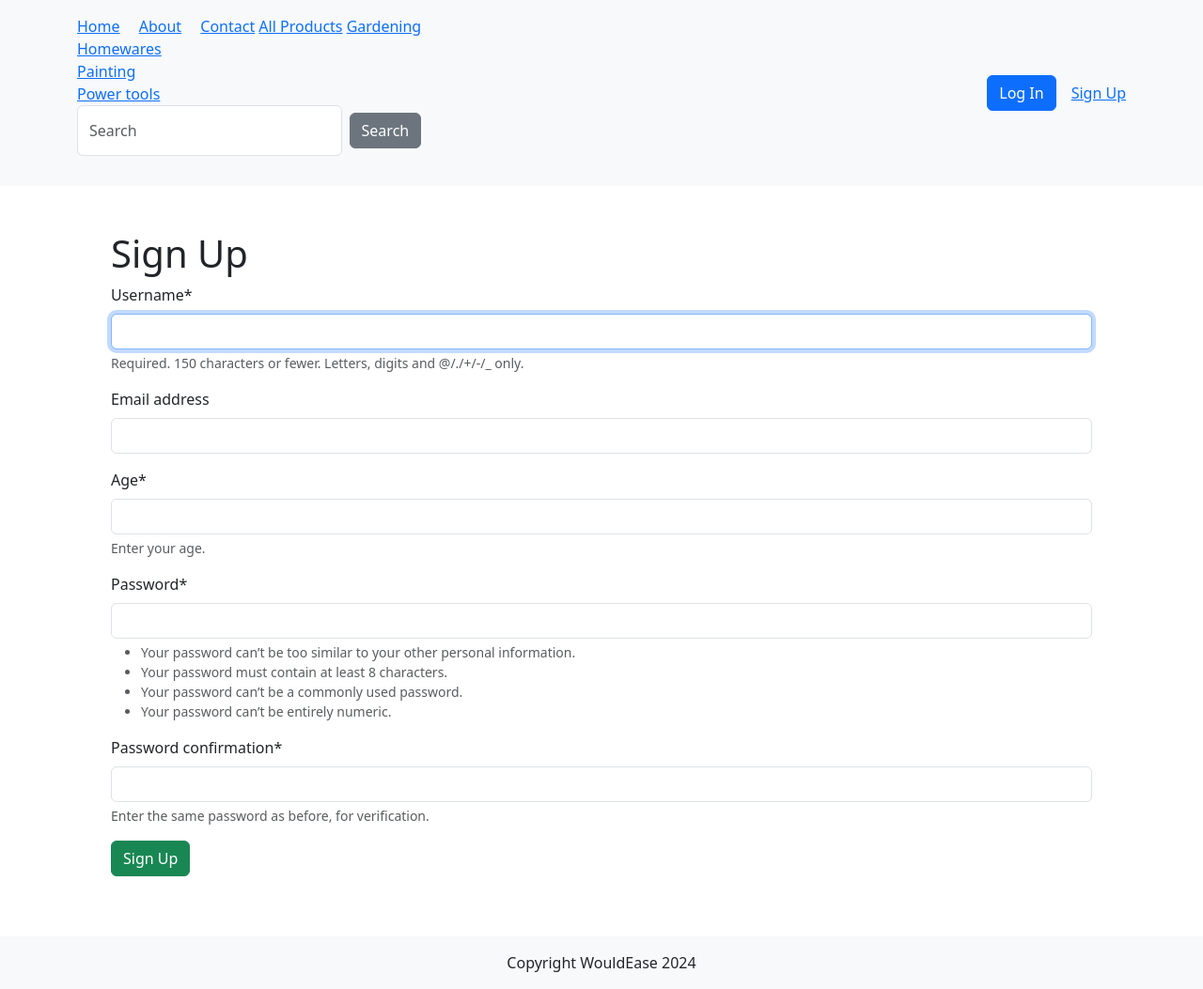
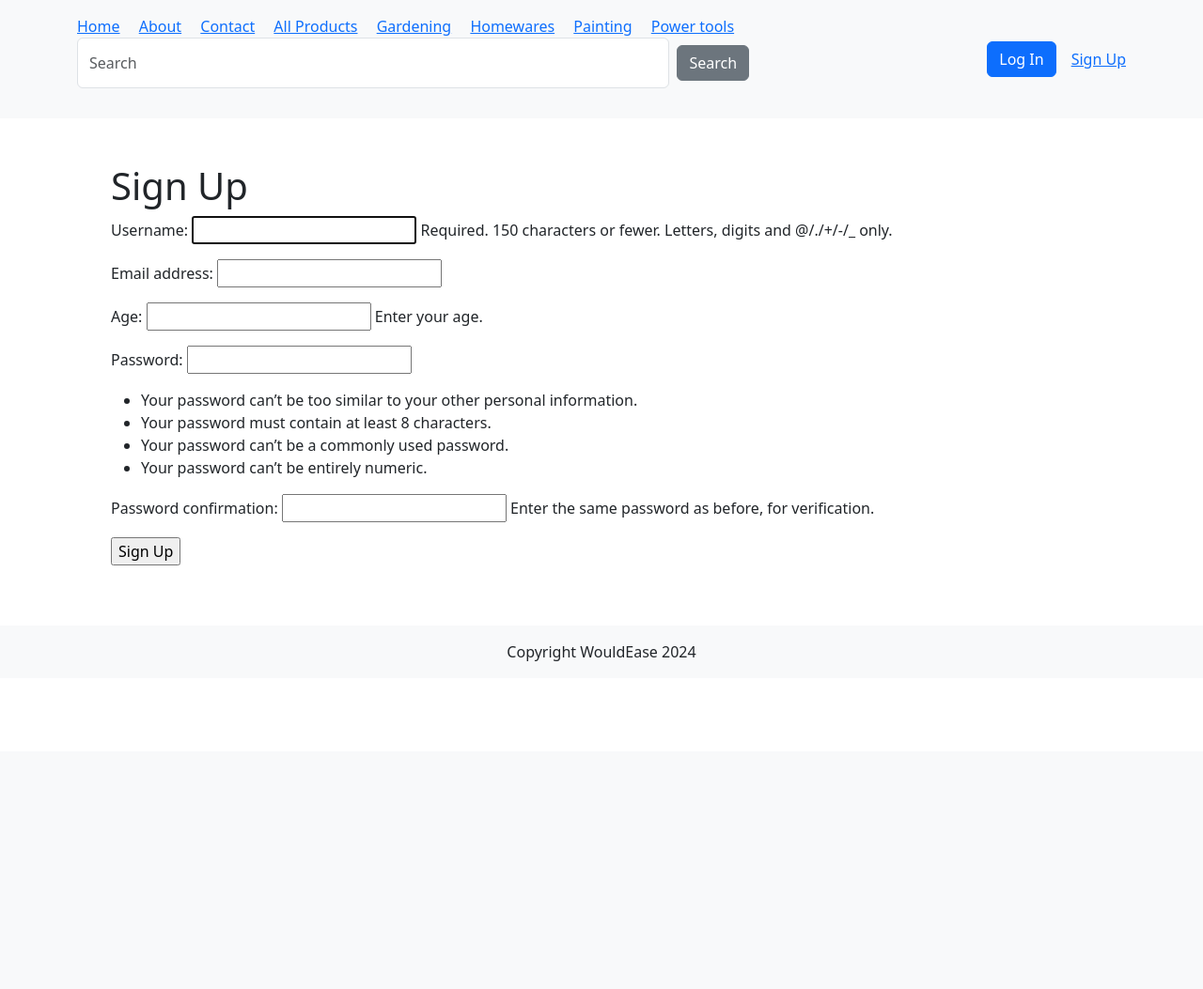
Before and after one commit to Ben-Brock/Project, a Django app: page /accounts/signup/ in a window 1280 px wide. Shown: the whole page at 94% size. After the commit the page ends 704 px from the top, so only its background shows below. Run offline with Django 5.2, Linux system fonts and the light colour scheme; data comes from the database, SQL or seed files in the repository; both versions use the stored data as it was after the commit; some libraries are stand-ins or nearby versions.

Commit message:
added some style

```diff
--- a/WouldEase/templates/base.html
+++ b/WouldEase/templates/base.html
@@ -9,19 +9,17 @@
     <header class="bg-light py-3">
         <div class="container d-flex justify-content-between align-items-center">
             <nav>
-                <a  href="{% url 'home' %}" class="me-3">Home</a>
-                <a href="{% url 'about' %}" class="me-3">About</a>
-                <a href="{% url 'contact' %}">Contact</a>
-                <a href = "{% url 'shop:all_products' %}">All Products</a>
+                <a class="me-3" href="{% url 'home' %}">Home</a>
+                <a class="me-3" href="{% url 'about' %}">About</a>
+                <a class="me-3" href="{% url 'contact' %}">Contact</a>
+                <a class="me-3" href="{% url 'shop:all_products' %}">All Products</a>
                 {% for cat in links %}
-                    <a href = "{{cat.get_absolute_url}}"> {{cat.name}}</a>
-                    <br>
+                    <a class="me-3" href = "{{cat.get_absolute_url}}"> {{cat.name}}</a>
                 {% endfor %}
                 <form class="d-flex" action="{% url 'search_app:searchResult' %}" method="get">
                     <input class="form-control me-2" type="search" placeholder="Search"aria-label="Search" name="q">
                     <button class="btn btn-secondary my-2 my-sm 0" type="submit">Search</button>
                 </form>
-
             </nav>
             <div class="d-flex gap-3 align-items-center">
                 {% if user.is_authenticated %}
--- a/WouldEase/templates/registration/signup.html
+++ b/WouldEase/templates/registration/signup.html
@@ -1,5 +1,4 @@
 {% extends 'base.html' %}
-{% load crispy_forms_tags%}
 <!DOCTYPE html>
 <html lang="eng">
     <head>
@@ -12,11 +11,9 @@
             <h1>Sign Up</h1>
             <form action="" method="POST">
                 {% csrf_token %}
-                {{form|crispy}}
-                <button class="btn btn-success" type="submit">Sign Up</button>
+                {{form.as_p}}
+                <input type="submit" value="Sign Up"/>
             </form>
-
-
         {% endblock content %}
     </body>
 </html>
--- a/WouldEase/templates/shop/category.html
+++ b/WouldEase/templates/shop/category.html
@@ -28,7 +28,7 @@
 
     <div>
         {% if category %}
-            <img src="{{category.image}}" alt="{{category.name}}">
+            <img src="{{category.image}}" alt="{{category.name}}" style="width: 300px;">
         </div>
         <br>
         <div>
@@ -55,7 +55,7 @@
                     <div>
                         <div>
                             <a class="img" href="{{product.get_absolute_url}}">
-                                <img src="{{product.image}}" alt="{{product.name}}">
+                                <img src="{{product.image}}" alt="{{product.name}}" style="width: 300px;">
                             </a>
                             <div>
                                 <h4>{{product.name}}</h4>
--- a/WouldEase/templates/shop/product.html
+++ b/WouldEase/templates/shop/product.html
@@ -21,7 +21,7 @@
             <div>
                 <div>
                     <div>
-                        <img src="{{product.image}}" alt="{{product.name}}">
+                        <img src="{{product.image}}" alt="{{product.name}}" style="width: 300px;">
                     </div>
                 </div>
                 <div>
```
Also changed, not shown: WouldEase/templates/home.html (+10 -36 lines), WouldEase/db.sqlite3.
